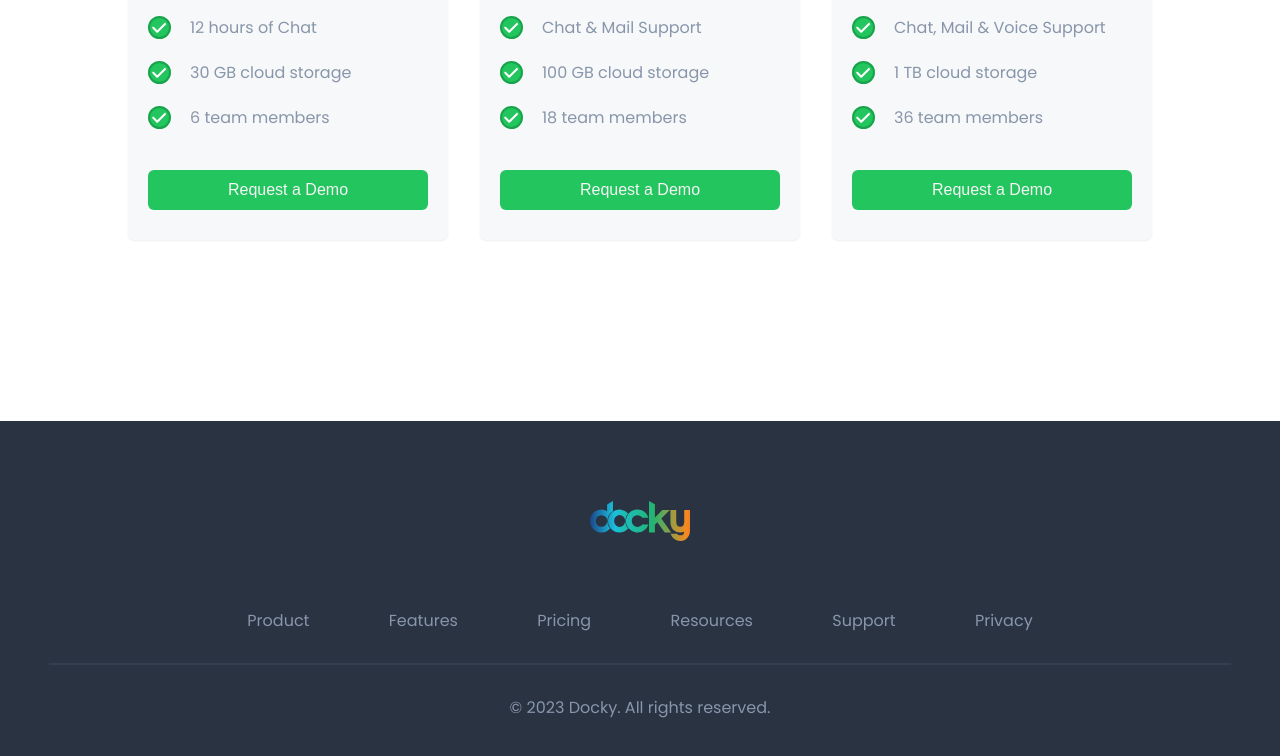
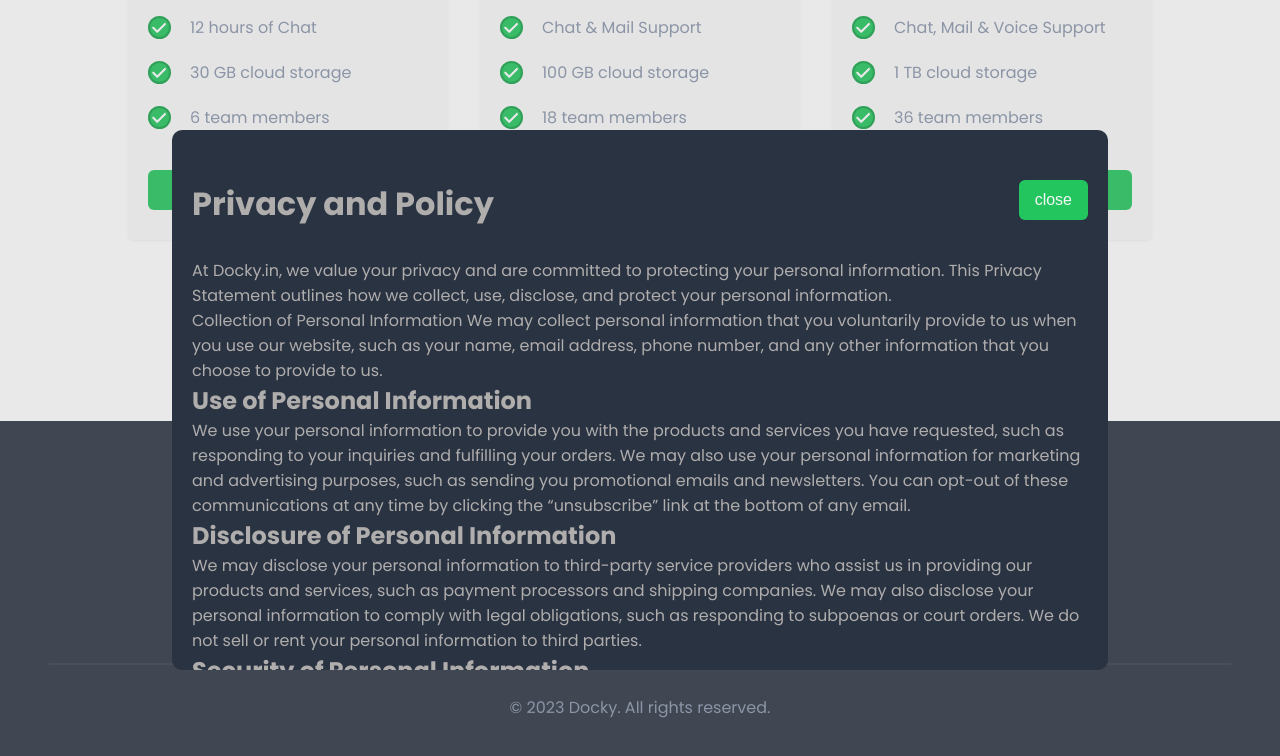
Before and after one commit to UchihaDSenju/docky-flypat, a React (Vite) app: page / in a window 1280 px wide. Both pictures are taken after a click on the link "Privacy". Shown: the part 5233-5989 px from the top of the page. Built offline with nearby package versions, Linux system fonts and the light colour scheme.

Commit message:
privacy policy popup made

```diff
--- a/src/App.tsx
+++ b/src/App.tsx
@@ -6,6 +6,7 @@ import Footer from './components/footer'
 import HosCards from './components/hos-card'
 import Navbar from './components/navbar'
 import Pricing from './components/pricing'
+import Privacy from './components/privacy'
 import Start from './components/start'
 import Working from './components/working'
 
--- a/src/components/application.tsx
+++ b/src/components/application.tsx
@@ -11,8 +11,8 @@ function Application() {
       <img className='hero' src={hero} alt="" />
       <p className='application-desc p-20'>With a range of features designed specifically for hospital owners, you can enjoy increased efficiency, improved patient care, and cost savings.</p>
       <div className="buttons">
-          <button className="green-btn">Learn More</button>
-          <button style={{marginLeft: '10px'}}>About Us</button>
+          <button className="green-btn"><a target='_blank' href="https://4sjorkcf2bx.typeform.com/to/W5ZqWoKu" className='white-color'>Learn More</a></button>
+          <button style={{marginLeft: '10px', display:'none'}}>About Us</button>
       </div>
     </div>
   )
--- a/src/components/desc.tsx
+++ b/src/components/desc.tsx
@@ -18,10 +18,10 @@ function Desc() {
         </div>
         <div className='desc-auth'>
             <button className='request-btn grey-btn'>
-                Request a demo
+            <a className='white-color' target='_blank' href="https://4sjorkcf2bx.typeform.com/to/Ju4qODxE">Request a Demo</a>
             </button>
             <button className='signup-btn green-btn'>
-                Sign up
+            <a target='_blank' href='https://4sjorkcf2bx.typeform.com/to/UnKttg3B' className='white-color'>SignUp</a>
             </button>
             <button className='watch-btn transparent-btn'>Watch Video</button>
         </div>
--- a/src/components/footer.tsx
+++ b/src/components/footer.tsx
@@ -1,19 +1,24 @@
 import '../styles/footer.css'
 import logo from '../assets/docky-logo.svg'
+import Privacy from './privacy'
+import { useState } from 'react'
 function Footer() {
+
+  const [buttonPopup, setButtonPopup] = useState(false);
   return (
     <footer className='footer-container'>
+      <Privacy isClicked={buttonPopup} isClose={setButtonPopup} />
       <h1 className="footer-mob-header white-color">"Revolutionize Your Hospital Management with Docky”.</h1>
         <div className='footer-logo'><img className='docky-logo' src={logo} alt="logo here" /></div>
         <div className='footer-link-container'>
             <ul className='footer-links'>
-                <li><a>Product</a></li>
-                <li><a>Features</a></li>
-                <li><a>Pricing</a></li>
-                <li><a>Resources</a></li>
-                <li style={{display: 'none'}}><a>Careers</a></li>
-                <li><a>Support</a></li>
-                <li><a>Privacy</a></li>
+          <   li><a href='#product'>Product</a></li>
+              <li><a href='#feature'>Feature</a></li>
+              <li><a href='#pricing'>Pricing</a></li>
+              {/* <li style={{display: 'none'}}><a>Resources</a></li>
+              <li style={{display: 'none'}}><a>Careers</a></li> */}
+              <li><a>Support</a></li>
+              <li><a onClick={() => setButtonPopup(true)}>Privacy</a></li>
             </ul>
         </div>
         <hr />
--- a/src/components/navbar.tsx
+++ b/src/components/navbar.tsx
@@ -23,13 +23,13 @@ function Navbar() {
                     <li><a href='#product'>Product</a></li>
                     <li><a href='#feature'>Feature</a></li>
                     <li><a href='#pricing'>Pricing</a></li>
-                    <li style={{display: 'none'}}><a>Resources</a></li>
+                    {/* <li style={{display: 'none'}}><a>Resources</a></li> */}
                     <li><a target='_blank' href='https://4sjorkcf2bx.typeform.com/to/W5ZqWoKu'>Partner with us</a></li>
                 </ul>
             </div>
             <div className='auth-elements'>
-                <button className='login-btn white-color'>Login</button>
-                <button className='signUp-btn green-btn'>Signup</button>
+                {/* <button style={{display: 'none'}} className='login-btn white-color'>Login</button> */}
+                <button className='signUp-btn green-btn'><a target='_blank' href='https://4sjorkcf2bx.typeform.com/to/UnKttg3B' className='white-color'>SignUp</a></button>
             </div>
         </nav>
     </>
--- a/src/components/price-card.tsx
+++ b/src/components/price-card.tsx
@@ -26,7 +26,7 @@ function PriceCard(props: Props) {
                 )
             })}
         </ul>
-        <button className="elem green-btn">Request a Demo</button>
+        <button className="elem green-btn"><a className='white-color' target='_blank' href="https://4sjorkcf2bx.typeform.com/to/Ju4qODxE">Request a Demo</a></button>
     </div>
   )
 }
--- /dev/null
+++ b/src/components/privacy.tsx
@@ -0,0 +1,53 @@
+import '../styles/privacy.css'
+
+type Props = {
+  isClicked: boolean,
+  isClose: Function,
+}
+
+function Privacy(props:Props) {
+  return props.isClicked ? (
+    <>
+        <div className="privacy-container">
+            <div className="privacy-content">
+              <div className="privacy-header">
+                <h1>Privacy and Policy</h1>
+                <button className='green-btn privacy-close-btn' onClick={() => props.isClose(false)}>close</button>
+              </div>
+                <p>At Docky.in, we value your privacy and are committed to protecting your personal information. This Privacy Statement outlines how we collect, use, disclose, and protect your personal information.</p>
+
+                <p>Collection of Personal Information
+                We may collect personal information that you voluntarily provide to us when you use our website, such as your name, email address, phone number, and any other information that you choose to provide to us.</p>
+
+                <h2>Use of Personal Information</h2>
+
+                <p>We use your personal information to provide you with the products and services you have requested, such as responding to your inquiries and fulfilling your orders. We may also use your personal information for marketing and advertising purposes, such as sending you promotional emails and newsletters. You can opt-out of these communications at any time by clicking the “unsubscribe” link at the bottom of any email.</p>
+
+                <h2>Disclosure of Personal Information</h2>
+
+                <p>We may disclose your personal information to third-party service providers who assist us in providing our products and services, such as payment processors and shipping companies. We may also disclose your personal information to comply with legal obligations, such as responding to subpoenas or court orders. We do not sell or rent your personal information to third parties.</p>
+
+                <h2>Security of Personal Information</h2>
+                <p>Security of Personal Information</p>
+
+                <h2>Cookies</h2>
+                <p>We may use cookies to personalize your experience on our website and to improve our website’s performance. A cookie is a small text file that is stored on your device when you visit our website. You can configure your browser to refuse all cookies or to indicate when a cookie is being sent.</p>
+
+                <h2>Links to Other Websites</h2>
+                <p>Our website may contain links to other websites that are not operated by us. We are not responsible for the privacy practices of these websites.
+                We encourage you to read the privacy statements of these websites before providing any personal information.</p>
+
+                <h2>Children’s Privacy</h2>
+                <p>Our website is not intended for use by children under the age of 13. We do not knowingly collect personal information from children under the age of 13. If you are under the age of 13, please do not provide us with any personal information.</p>
+
+                <h2>Changes to this Privacy Statement</h2>
+                <p>We reserve the right to update or modify this Privacy Statement at any time without prior notice. We will post the revised Privacy Statement on our website with the effective date of the changes.</p>
+
+                <p className='grey-color'>If you have any questions or concerns about our Privacy Statement or our privacy practices, please contact us at contact@flypat.com</p>
+              </div>
+        </div>
+    </>
+  ) : null;
+}
+
+export default Privacy
--- a/src/components/start.tsx
+++ b/src/components/start.tsx
@@ -13,8 +13,8 @@ function Start() {
             </p>
         </div>
         <div className="buttons">
-            <button className='green-btn'>Get Started</button>
-            <button style={{marginLeft: '10px'}}>Learn More</button>
+            <button className='green-btn'><a className='white-color' target='_blank' href="https://4sjorkcf2bx.typeform.com/to/Ju4qODxE">Get Started</a></button>
+            <button style={{marginLeft: '10px'}}><a target='_blank' href="https://4sjorkcf2bx.typeform.com/to/W5ZqWoKu">Learn More</a></button>
         </div>
     </div>
   )
--- /dev/null
+++ b/src/styles/privacy.css
@@ -0,0 +1,28 @@
+.privacy-container{
+    transition: 0.3s;
+    margin: 0;
+    position: fixed;
+    top: 0;
+    left: 0;
+    background-color: rgba(149, 143, 143, 0.2);
+    width: 100%;
+    height: 100vh;
+    display: flex;
+    justify-content: center;
+    align-items: center;
+}
+.privacy-content{
+    padding: 20px;
+    border-radius: 10px;
+    background-color: #2A3342;
+    width: 70%;
+    height: 500px;
+    overflow-y: scroll;
+}
+.privacy-container h1, h2, p{
+    color: rgb(176, 173, 173);
+}
+.privacy-header{
+    display: flex;
+    justify-content: space-between;
+}
```
